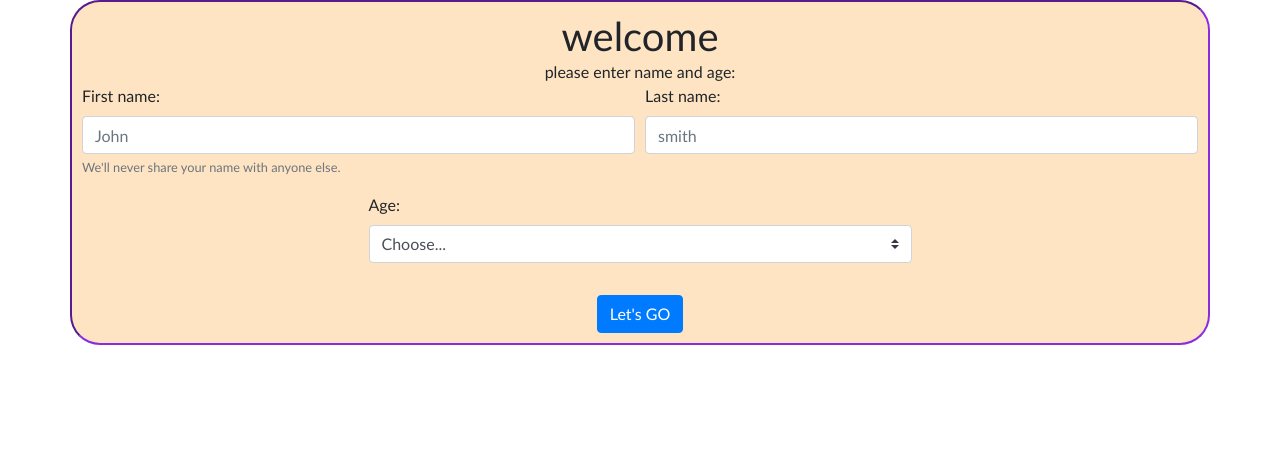
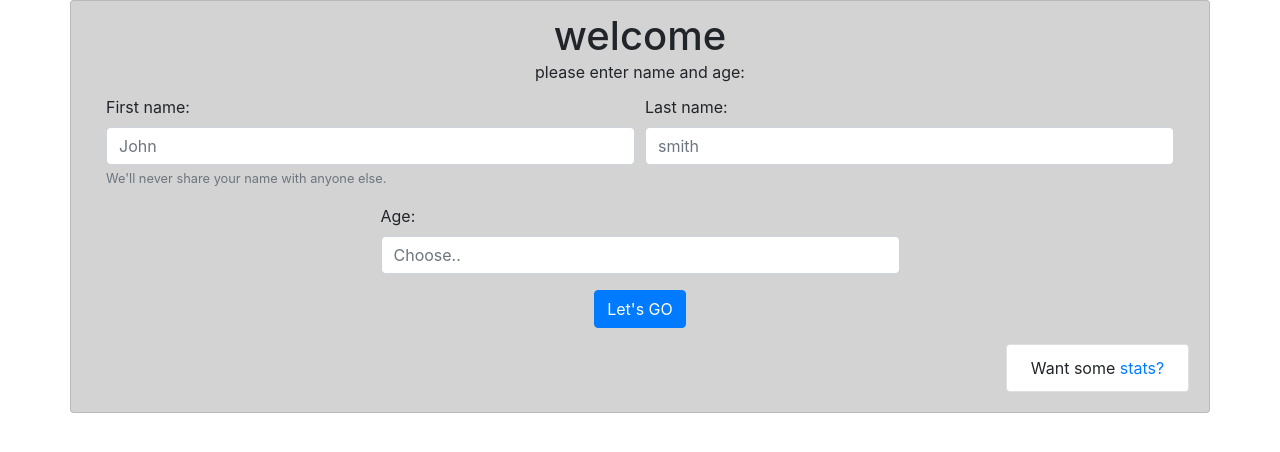
Before and after one commit to yotammarck/tofes, a Django app: template tofes/templates/index.html in a window 1280 px wide. Shown: the top 452 px of the page. Run offline with Django 3.2, Linux system fonts and the light colour scheme; the template is opened without the code that fills it: most values are stand-ins (such as "Sample title", 1, 10 or a date in 2020); some libraries are stand-ins or nearby versions.

Commit message:
Add files via upload

```diff
--- a/tofes/admin.py
+++ b/tofes/admin.py
@@ -1,3 +1,7 @@
 from django.contrib import admin
+from .models import Right, Entry1
 
 # Register your models here.
+
+admin.site.register(Right)
+admin.site.register(Entry1)
--- a/tofes/static/tofes/style.css
+++ b/tofes/static/tofes/style.css
@@ -1,15 +1,11 @@
 .basic {
-    font-family: 'Gill Sans', 'Gill Sans MT', Calibri, 'Trebuchet MS', sans-serif;
-    border-style: inset;
-    border-radius: 30px;
-    border-color: blueviolet;
-    border-width: 2px;
-    padding: 10px;
-    background-color: bisque;
+
+    background-color:lightgray;
 }
 
 .header1 {
     text-align: center;
+    line-height: 30px;
     display: block;
-    margin: auto;
+
 }
--- a/tofes/templates/base.html
+++ b/tofes/templates/base.html
@@ -14,9 +14,11 @@
     </head>
 
     <body>
-        <div class="container basic">
-            {% block content %}
-            {% endblock %}
+        <div class="container card basic">
+            <div class="card-body ">
+              {% block content %}
+              {% endblock %}
+            </div>
         </div>
         <script src="https://code.jquery.com/jquery-3.3.1.slim.min.js" integrity="sha384-q8i/X+965DzO0rT7abK41JStQIAqVgRVzpbzo5smXKp4YfRvH+8abtTE1Pi6jizo" crossorigin="anonymous"></script>
         <script src="https://cdnjs.cloudflare.com/ajax/libs/popper.js/1.14.7/umd/popper.min.js" integrity="sha384-UO2eT0CpHqdSJQ6hJty5KVphtPhzWj9WO1clHTMGa3JDZwrnQq4sF86dIHNDz0W1" crossorigin="anonymous"></script>
--- a/tofes/templates/details.html
+++ b/tofes/templates/details.html
@@ -11,7 +11,9 @@
                     <div class = "col">
                         <div class="card">
                             <div class="card-body">
-                                {{right}}
+                                {{right.title}}
+                                {{right.description}}
+                                <a href="{{right.link}}">blaba</a>
                             </div>
                         </div>
                     </div>
--- a/tofes/templates/index.html
+++ b/tofes/templates/index.html
@@ -5,8 +5,8 @@
 {% block content %}
 <!-- Content here -->
 
-          <h1 class="header1">welcome</h1>
-          <p class="header1">please enter name and age:</p>
+          <h1 class="card-title header1">welcome</h1>
+          <p class="card-subtitle mb-2 header1">please enter name and age:</p>
             <form action="result" method="POST">
               {% csrf_token %}
               <div class="form-row">
@@ -22,20 +22,18 @@
               </div>
               <div class="form-group row justify-content-md-center">
                 <div class=" col-6">
-                    <label for="inputGroupSelect01">Age:</label>
-                    <div class="input-group mb-3">
-
-                        <select class="custom-select" id="inputGroupSelect01" required name="age">
-                          <option selected>Choose...</option>
-                          <option value="5">0-15</option>
-                          <option value="20">16-65</option>
-                          <option value="70">above 66</option>
-                        </select>
-                      </div>
-
+                    <label for="age">Age:</label>
+                    <input class="form-control" type="number" id="age" name="age" placeholder="Choose.." min="0" max="120" required>
                 </div>
               </div>
-              <input class="header1 btn btn-primary " type="submit" value="Let's GO"/>
+              <div class="row justify-content-md-center ">
+                <input class=" btn btn-primary" type="submit" value="Let's GO"/>
+              </div>
             </form>
+        <div class="row justify-content-md-end mt-3 ">
+          <div class = "card deckborder-info col-2 p-2 ">
+            <p class="card-text header1">Want some<a href="stats"> stats? </a></p>
+          </div>
+        </div>
 
 {% endblock %}
--- a/tofes/templates/result.html
+++ b/tofes/templates/result.html
@@ -8,6 +8,7 @@
   <title>{{x}}</title>
 
 
-        <h1>hello {{ x }} {{ f }}</h1>
-        <p>you are a<a href="details?age={{a}}"> {{a}}</a></p>
+        <h1 class="card-title">hello {{ x }} {{ f }}</h1>
+        <p class="card-text">you are a<a href="details?age={{a}}&agenum={{agenum}}"> {{a}} </a></p>
+
 {% endblock %}
```
Also changed, not shown: tofes/models.py (+23 -0 lines), tofes/templates/stats.html (added, +12 -0 lines), tofes/views.py (+26 -7 lines), tofes/migrations/0001_initial.py (added), tofes/migrations/0002_right_link.py (added), tofes/migrations/0003_entry.py (added), tofes/migrations/0004_delete_entry.py (added), tofes/migrations/0005_entry1.py (added), tofes/migrations/0006_resnum.py (added).
